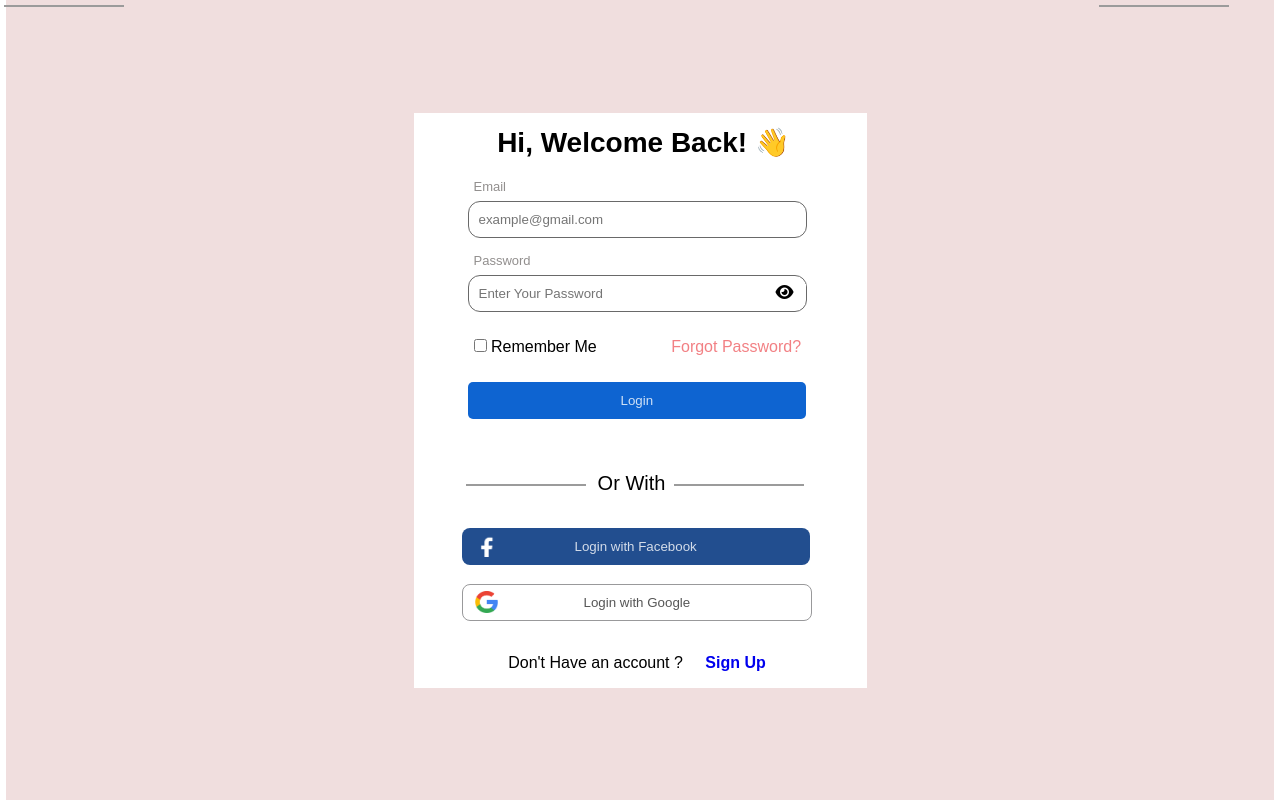
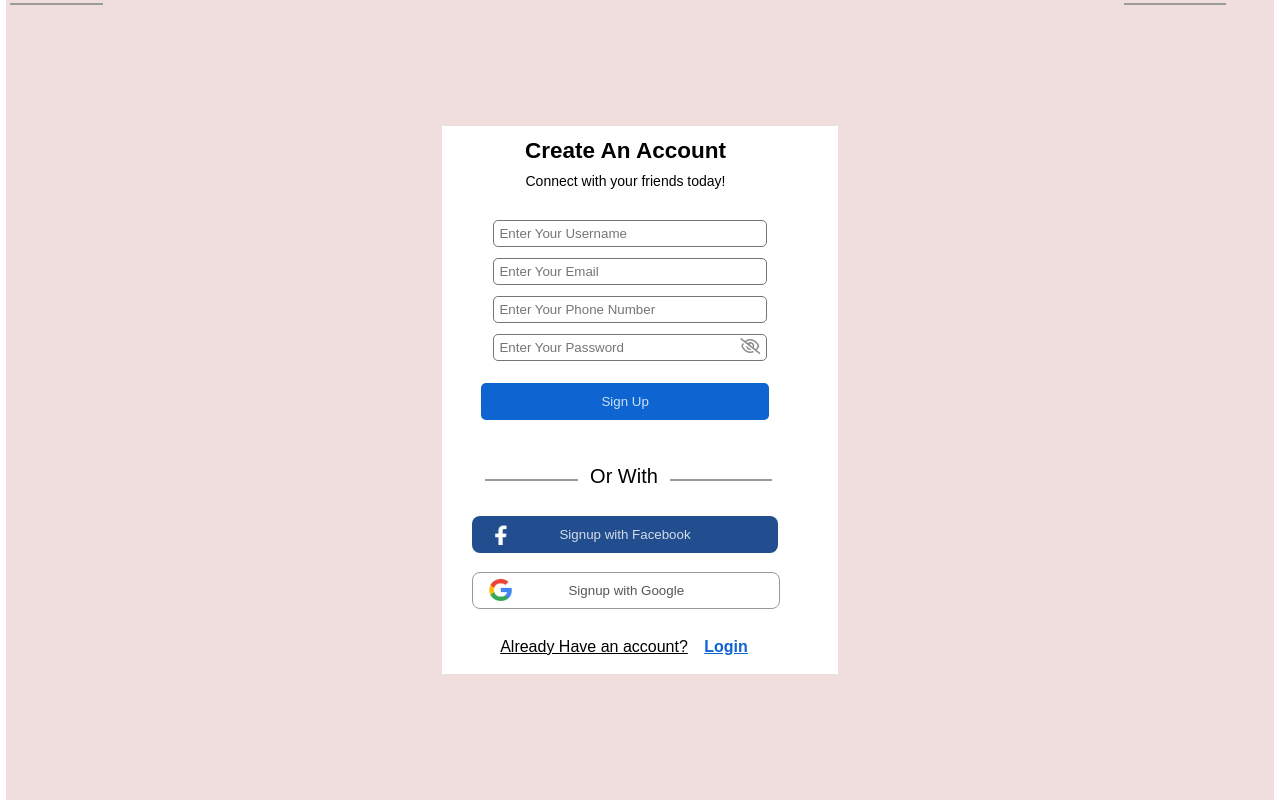
Before and after one commit to Syednaqiabbas-webdev/sign-up, a plain HTML site: page index.html in a window 1280 px wide. Drawn offline with Linux system fonts and the light colour scheme.

Commit message:
Add files via upload

```diff
--- a/index.html
+++ b/index.html
@@ -5,31 +5,32 @@
     <meta name="viewport" content="width=device-width, initial-scale=1.0">
     <link rel="stylesheet" href="https://cdnjs.cloudflare.com/ajax/libs/font-awesome/6.6.0/css/all.min.css"/>
     <link rel="stylesheet" href="style.css">
-    <title>Login Page</title>
+    <title>Sign Up</title>
 </head>
 <body>
     <div class="whole">
-   <h2 class="Welcome"> Hi, Welcome Back! 👋</h2>
+<div class="Account">
+    <h2>Create An Account</h2>
+    <p class="par"> Connect with your friends today!</p>
+</div>
+<br>
 <div class="form">
-    <form action="Login">
-        <label for="Email" class="email" id="mail"> Email</label>
+    <form action="signup" class="forms">
+        <label for="username"></label>
+        <input type="Email" name="username" id="username" placeholder="Enter Your Username" class="sig-up">
        <br>
-        <input type="text" id="Email" name="name" placeholder="example@gmail.com" class="text">
-        <br> <br>
-        <label for="Password" class="email" id="pwds">Password</label>
-
+        <label for="username"></label>
+        <input type="text" name="Email" id="Email" placeholder="Enter Your Email"
+        class="sig-up">
        <br>
-        <input type="text" id="Password" name="name" placeholder="Enter Your Password" class="text"><div class="eye"> <i class="fa-solid fa-eye" ></i></div>
+        <label for="Number"></label>
+        <input type="text" name="number" id="number" placeholder="Enter Your Phone Number"class="sig-up">
+        <br>
+        <label for="username"></label>
+        <input type="password" name="password" id="Password" placeholder="Enter Your Password"class="sig-up" ><i class="fa-regular fa-eye-slash" id="eye"></i>
     </form>
-    <div class="Forgot">
-
-        <span id="Rememberme">
-        <input type="checkbox" name="Remember Me" id="Rememberme"> Remember Me
-        </span>
-        <span class="forgot">Forgot Password?</span>
-    </div>
-    <div>
-        <button class="Login">Login</button>
+    <div class="btn">
+        <button class="signup">Sign Up</button>
     </div>
     <div class="line">
 
@@ -37,17 +38,20 @@
 
         <p class="para">Or With</p>
        </div>
+       <div class="buttons">
        <div class="Facebook">
-    <button class="Login-with-facebook">Login with Facebook</button>
+        <button class="Login-with-facebook">Signup with Facebook</button>
         <img src="gb.png" alt="" class="google" >
     </div>
     <div class="Google">
-    <button class="Login-with-google">Login with Google</button>
+        <button class="Login-with-google">Signup with Google</button>
         <img src="facebook.png" alt="" class="fb">
     </div>
     <div class="account">
-    <p> Don't Have an account ?
-    <span > <a href="http://192.168.220.82:5500/index.html"class="signup" target="_blank"><b>Sign Up</b></a></span></p>
+       <u> <p id="acc"> Already Have an account?</u>
+        <span id="log" > <a href="http://192.168.220.82:5500/index.html"class="Login"id="log" target="_blank"><b>Login</b></a></span></p></div>
+    </div>
+</div>
 </div>
 </body>
 </html>
--- a/style.css
+++ b/style.css
@@ -5,7 +5,6 @@
     font-family: sans-serif;
     background-color: white;
     padding: 0px 6px;
-
 }
 body{
     height: 100vh;
@@ -16,55 +15,52 @@ body{
     background-color: #f0dede;
     padding: 10px;
 }
-.whole{
-    padding-left: 42px;
+.Account{
+    line-height: 30px;
+    text-align: -webkit-center;
+    padding-right: 35px;
+  font-size: 15px;
+  padding-top: 10px;
+}
+.par{
+    font-size: 14px;
 }
 .form{
-    line-height: 9px;
+padding-left: 27px;
+   line-height: 0px;
+}
+.forms{
+    line-height: 38px;
 
 }
-.Login{
+.sig-up{
+    border: 1px solid rgb(120, 116, 116);
+    border-radius: 5px;
+    width: 81%;
+    padding-left: 10px;
+    padding: 5px 5px;
+}
+.btn{
+    line-height: 70px;
 
+}
+#eye{display: inline-block;
+position: relative;
+top: 0px;
+right: 33px;
+cursor: pointer;
+color: #8c8c8c;
+}
+#acc{
+    padding-bottom: 20px;
+}
+.signup{
     color: rgba(255, 255, 255, 0.802);
     background-color: #0e64d1;
     border-radius: 5px;
     border: 0 #0e64d1;
-    padding: 11px 153px;
+    padding: 11px 120px;
     cursor: pointer;
-}
-.email{
-    line-height: 28px;
-}
-.Welcome{
-    line-height: 60px;
-    text-align: -webkit-center;
-    padding-right: 35px;
-  font-size: 28px;
-}
-.eye{
-    display: inline-block;
-    position: relative;
-    top: 0px;
-  right: 43px;
-  cursor: pointer;
-}
-.text{
-    width: 339px;
-    border: 1px solid rgb(105, 105, 105);
-    border-radius: 12px;
-    padding: 10px 10px;
-}
-.line{
-    padding-top: 20px;
-}
-#Rememberme{
-    padding-right: 64px;
-cursor: pointer;
-}
-.forgot{
-padding-left: -7px;
-color: #f28084;
-cursor: pointer;
 }
 .para{
     font-family: sans-serif;
@@ -78,36 +74,30 @@ cursor: pointer;
 p::before{
     content: "";
   display: block;
-  width: 120px;
+  width: 93px;
   height: 2px;
   background-color: #9b9b9b;
   position: absolute;
-  top: 5px;
-  left: 4px;
+  top: 3px;
+  left: 10px;
 
 }
 p::after{
     content: "";
     display: block;
-    width: 130px;
+    width: 102px;
     height: 2px;
     background-color: #9b9b9b;
     position: absolute;
-    right: 51px;
-    top: 5px;
-}
-  .Forgot{
-    line-height: 70px;
-  }
-.signup{
-    text-decoration: none;
+    right: 54px;
+    top: 3px;
 }
 .Login-with-facebook{
     color: rgba(255, 255, 255, 0.802);
     background-color: #224e8f;
     border-radius: 8px;
     border: 0 #0e64d1;
-    padding: 11px 113px;
+    padding: 11px 87px;
     cursor: pointer;
 }
 .Login-with-google{
@@ -115,7 +105,7 @@ p::after{
     background-color: #ffffff;
     border-radius: 8px;
     border: 1px solid #99999b;
-    padding: 10px 121px;
+    padding: 10px 95px;
     font-family: sans-serif;
     cursor: pointer;
 
@@ -125,36 +115,44 @@ p::after{
   width: 35px;
   display: inline-block;
   position: relative;
-  left: -348px;
+  left: -302px;
   top: 6px;
 
 }
-.Facebook{
-    line-height: 20px;
+.google{
+    height: 22px;
+    width: 35px;
+    display: inline-block;
+    position: relative;
+    left: -302px;
+    top: 6px;
+    background-color: #224e8f;
 }
 .account{
     line-height: 50px;
     text-align: center;
     padding-right: 30px;
+    font-family: sans-serif;
+}
+.Login{
+    color: #0e64d1;
+    padding-right: 2px;
+}
+#log{
+    padding-left: 0px;
+
+}
+.Facebook{
+    line-height: 20px;
+    padding-left: 18px;
+
+}
+.account{
+    line-height: 14px;
+    text-align: center;
+    padding-right: 30px;
 }
 .Google{
     line-height: 73px;
+padding-left: 18px;
     }
-    .google{
-        height: 22px;
-        width: 35px;
-        display: inline-block;
-        position: relative;
-        left: -348px;
-        top: 6px;
-        background-color: #224e8f;
-    }
-    #mail{
-        font-size: 13px;
-
-        color: #928f8e;
-    }
-    #pwds{
-        font-size: 13px;
-        color: #928f8e;
-    }
```
Lines whose indentation alone changed are shown as unchanged.
